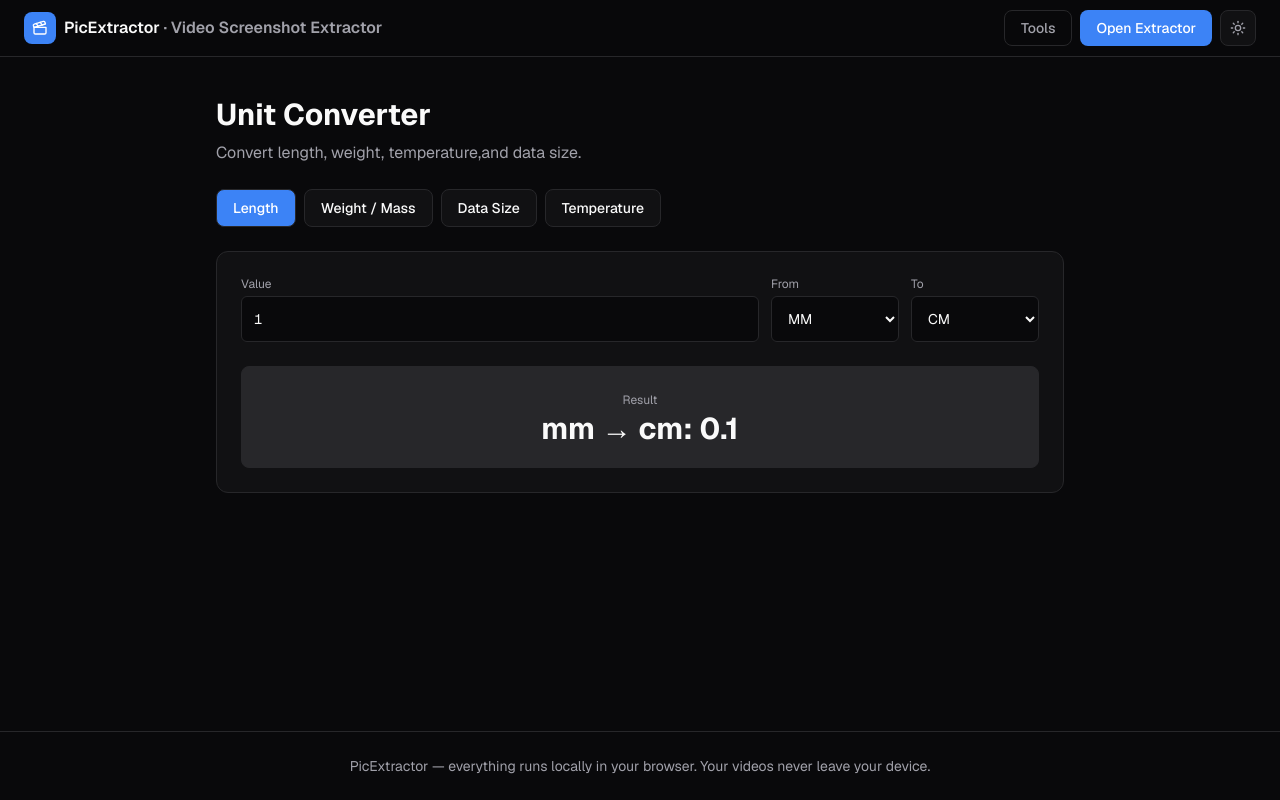
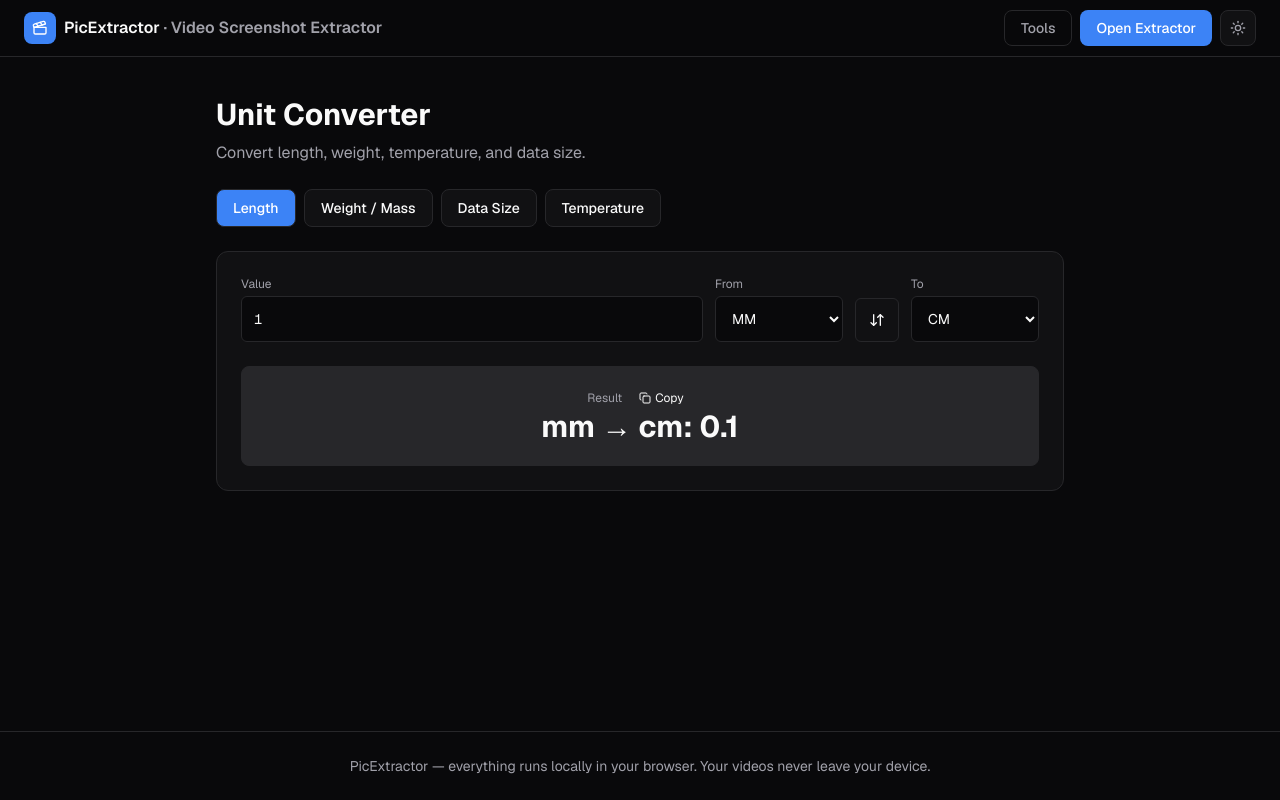
Before and after one commit to surinder2003k/PicExtractor, a Next.js app: page /tools/unit-converter in a window 1280 px wide. Built offline with nearby package versions, Linux system fonts and the light colour scheme.

Commit message:
Improve tools UX: Now button, unit swap + copy, auto-generate password, duration copy

```diff
--- a/app/tools/duration/page.tsx
+++ b/app/tools/duration/page.tsx
@@ -1,6 +1,8 @@
 "use client";
 
 import { useState } from "react";
+import { toast } from "sonner";
+import { Copy } from "lucide-react";
 import { computePeriod } from "@/lib/tools/period";
 
 export default function DurationPage() {
@@ -56,6 +58,24 @@ export default function DurationPage() {
               <p className="text-center text-sm text-muted-foreground">
                 ~ <strong className="text-foreground">{result.breakdown}</strong>
               </p>
+              <div className="flex justify-center">
+                <button
+                  type="button"
+                  onClick={async () => {
+                    try {
+                      await navigator.clipboard.writeText(
+                        `${start} → ${end || "today"}: ${result.totalDays} days (${result.breakdown})`
+                      );
+                      toast.success("Copied.");
+                    } catch {
+                      toast.error("Could not copy.");
+                    }
+                  }}
+                  className="inline-flex items-center gap-1 rounded-md border border-border px-3 py-1.5 text-xs transition-colors hover:bg-secondary"
+                >
+                  <Copy className="h-3.5 w-3.5" /> Copy result
+                </button>
+              </div>
             </div>
           ) : (
             <p className="mt-6 rounded-md border border-destructive/50 bg-destructive/10 p-3 text-center text-sm text-destructive">
--- a/app/tools/password/page.tsx
+++ b/app/tools/password/page.tsx
@@ -1,6 +1,6 @@
 "use client";
 
-import { useState } from "react";
+import { useState, useEffect } from "react";
 import { toast } from "sonner";
 import { Copy, RefreshCcw, KeyRound } from "lucide-react";
 import { generatePassword, estimateStrength } from "@/lib/tools/password";
@@ -15,6 +15,12 @@ export default function PasswordPage() {
   const generate = () => {
     setPassword(generatePassword({ length, symbols, excludeAmbiguous }));
   };
+
+  // Generate one immediately so the page never opens empty.
+  useEffect(() => {
+    generate();
+    // eslint-disable-next-line react-hooks/exhaustive-deps
+  }, []);
 
   const handleCopy = async () => {
     try {
--- a/app/tools/timestamp/page.tsx
+++ b/app/tools/timestamp/page.tsx
@@ -3,7 +3,7 @@
 import { useState } from "react";
 import { useEffect } from "react";
 import { toast } from "sonner";
-import { ArrowDownUp, Copy } from "lucide-react";
+import { ArrowDownUp, Clock, Copy, RefreshCcw } from "lucide-react";
 import { timestampToDate, dateToTimestamp } from "@/lib/tools/time";
 
 type Dir = "toDate" | "toTimestamp";
@@ -52,6 +52,22 @@ export default function TimestampPage() {
         <ArrowDownUp className="h-4 w-4" />
         {mode === "toDate" ? "Timestamp → Date" : "Date → Timestamp"}
       </button>
+      <button
+        type="button"
+        onClick={() =>
+          setInput(mode === "toDate" ? String(Math.floor(Date.now() / 1000)) : new Date().toISOString())
+        }
+        className="mt-6 ml-2 inline-flex items-center gap-2 rounded-lg border border-border bg-card px-4 py-2 text-sm font-medium transition-colors hover:bg-secondary"
+      >
+        <Clock className="h-4 w-4" /> Now
+      </button>
+      <button
+        type="button"
+        onClick={() => setInput("")}
+        className="mt-6 ml-2 inline-flex items-center gap-2 rounded-lg border border-border bg-card px-4 py-2 text-sm font-medium transition-colors hover:bg-secondary"
+      >
+        <RefreshCcw className="h-4 w-4" /> Clear
+      </button>
 
       <div className="mt-4 grid grid-cols-1 gap-4 lg:grid-cols-2">
         <div className="rounded-xl border border-border bg-card p-4">
--- a/app/tools/unit-converter/page.tsx
+++ b/app/tools/unit-converter/page.tsx
@@ -1,6 +1,8 @@
 "use client";
 
 import { useState } from "react";
+import { toast } from "sonner";
+import { ArrowDownUp, Copy } from "lucide-react";
 import { UNIT_GROUPS, convertUnit, convertTemperature, type UnitGroup } from "@/lib/tools/units";
 
 export default function UnitConverterPage() {
@@ -31,7 +33,7 @@ export default function UnitConverterPage() {
   return (
     <div className="mx-auto max-w-4xl px-4 py-10 sm:px-6">
       <h1 className="text-3xl font-bold">Unit Converter</h1>
-      <p className="mt-2 text-muted-foreground">Convert length, weight, temperature,and data size.</p>
+      <p className="mt-2 text-muted-foreground">Convert length, weight, temperature, and data size.</p>
 
       <div className="mt-6 flex flex-wrap gap-2">
         {[...UNIT_GROUPS, { id: "temperature", label: "Temperature", units: [] }].map((g) => (
@@ -71,6 +73,19 @@ export default function UnitConverterPage() {
             </select>
           </div>
 
+          <button
+            type="button"
+            onClick={() => {
+              const f = from;
+              setFrom(to);
+              setTo(f);
+            }}
+            title="Swap units"
+            className="inline-flex h-11 w-11 shrink-0 items-center justify-center rounded-md border border-border transition-colors hover:bg-secondary"
+          >
+            <ArrowDownUp className="h-4 w-4" />
+          </button>
+
           <div className="min-w-32">
             <label className="mb-1 block text-xs text-muted-foreground">To</label>
             <select value={to} onChange={(e) => setTo(e.target.value)} className="w-full rounded-md border border-border bg-background p-3 text-sm outline-none">
@@ -82,7 +97,23 @@ export default function UnitConverterPage() {
         </div>
 
         <div className="mt-6 rounded-lg border border-border bg-muted p-5 text-center">
-          <span className="text-xs text-muted-foreground">Result</span>
+          <div className="flex items-center justify-center gap-2">
+            <span className="text-xs text-muted-foreground">Result</span>
+            <button
+              type="button"
+              onClick={async () => {
+                try {
+                  await navigator.clipboard.writeText(`${value} ${from} = ${format(result as number | null)} ${to}`);
+                  toast.success("Copied.");
+                } catch {
+                  toast.error("Could not copy.");
+                }
+              }}
+              className="inline-flex items-center gap-1 rounded-md border border-border px-2 py-0.5 text-xs transition-colors hover:bg-secondary"
+            >
+              <Copy className="h-3 w-3" /> Copy
+            </button>
+          </div>
           <p className="text-3xl font-bold">
             {from} → {to}: {format(result as number | null)}
           </p>
```
